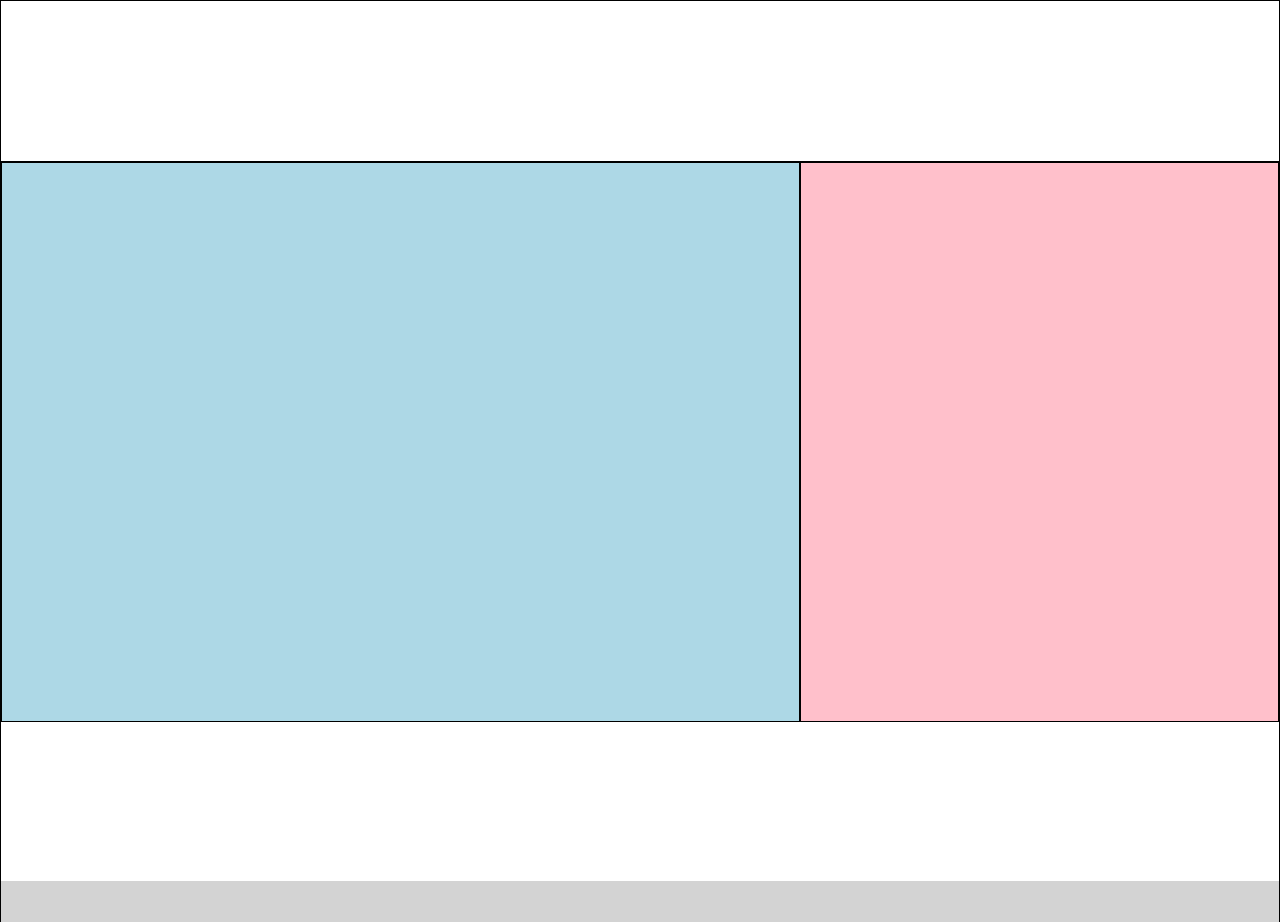
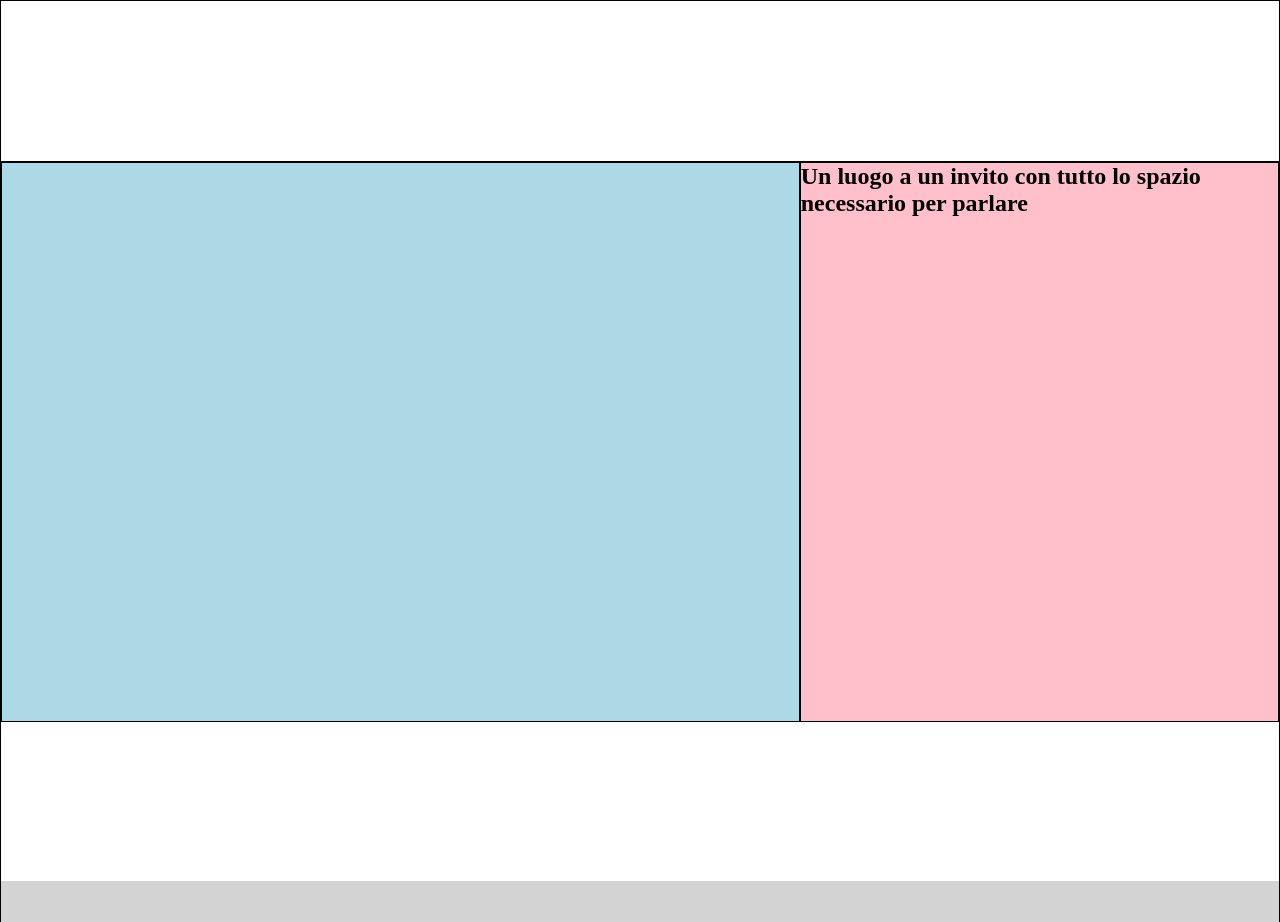
Before and after one commit to MarioBlasi/htmlcss--discord, a plain HTML site: page index.html in a window 1280 px wide. Shown: the part 704-1626 px from the top of the page. Drawn offline with Linux system fonts and the light colour scheme.

Commit message:
main first text + class

```diff
--- a/index.html
+++ b/index.html
@@ -53,8 +53,11 @@
             <div class="flex_container">
                 <div class="big_box">
                     <div class="left-image_box"></div>
+                    <div class="right-text_box">
+                        <h2>Un luogo a un invito con tutto lo spazio necessario per parlare</h2>
+                    </div>
 
-                    <div class="right-text_box"></div>
+
                 </div>
             </div>
         </div>
```
